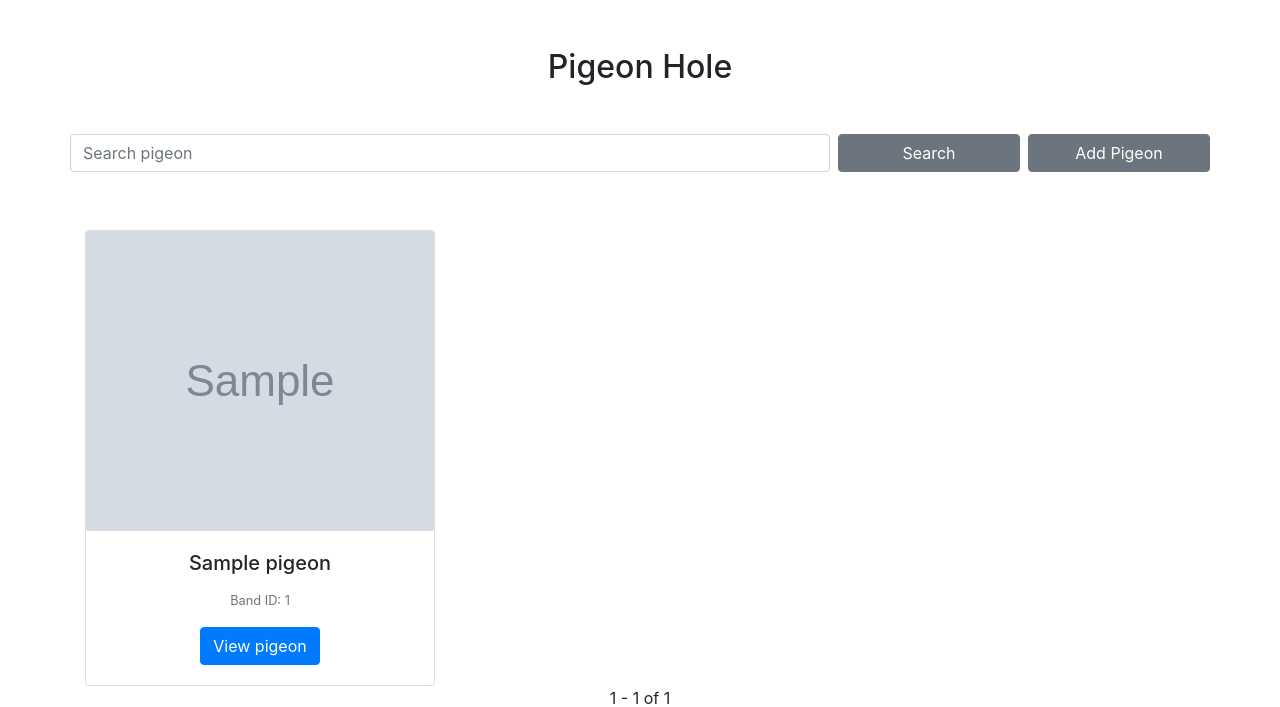
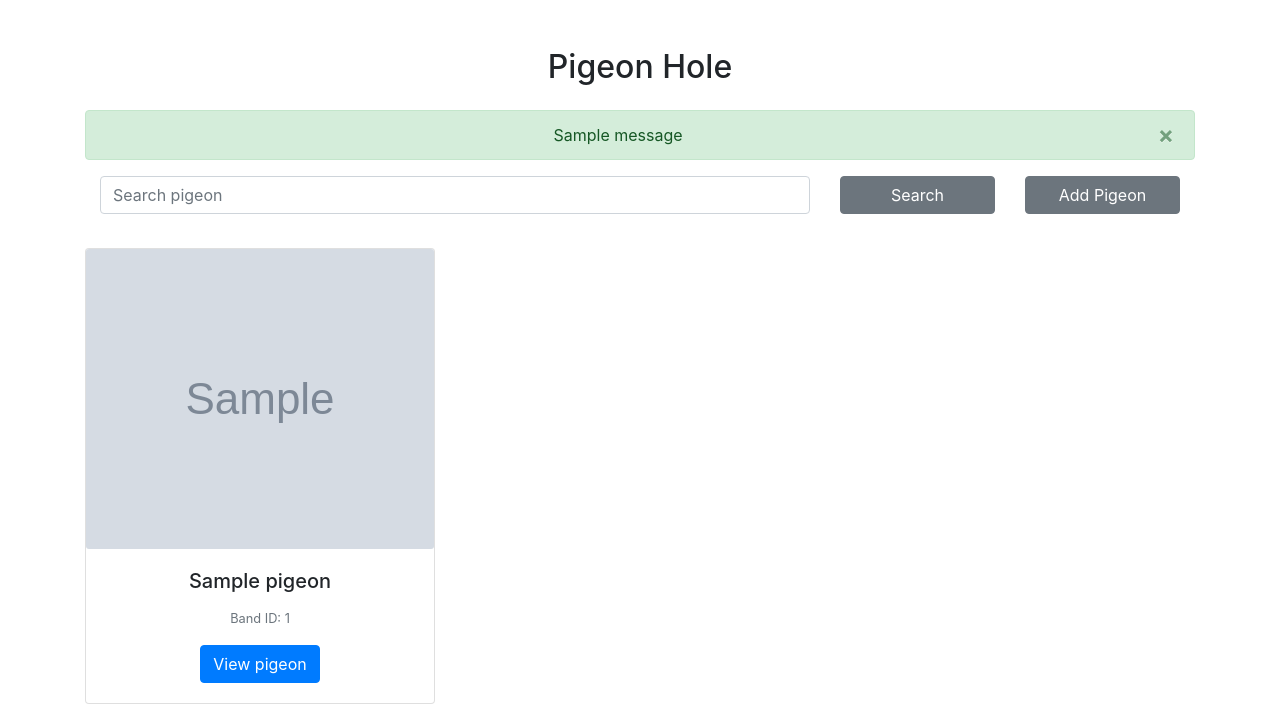
Before and after one commit to AoWangPhilly/pigeon-hole, a Flask app: page /pigeon/view in a window 1280 px wide. Shown: the part 56-763 px from the top of the page. Run offline with Flask 3, Linux system fonts and the light colour scheme; the visitor is signed in with stand-in values (Sample User, id 1); tables that the repository leaves empty hold one stand-in row (values such as "Sample post"); grey boxes marked "Sample" are stand-in pictures; one stand-in notice (Sample message) is shown; some libraries are stand-ins or nearby versions.

Commit message:
add in messages when adding and deleting pigeons

```diff
--- a/api/pigeon_bp.py
+++ b/api/pigeon_bp.py
@@ -14,6 +14,7 @@ from flask import (
     redirect,
     url_for,
     session,
+    flash,
 )
 
 from models import PigeonHierarchy, db, Pigeon
@@ -125,6 +126,9 @@ def add():
         )
         db.session.add(pigeon)
         db.session.commit()
+
+        success_message = f"{name} has been added successfully"
+        flash(success_message, "success")
         return redirect(url_for("pigeon.view"))
     return render_template("add.html", session=session, form=form)
 
@@ -167,6 +171,9 @@ def delete(id):
     pigeon = Pigeon.query.filter_by(_id=id).first()
     db.session.delete(pigeon)
     db.session.commit()
+
+    delete_message = f"{pigeon.name} has successfully been removed."
+    flash(delete_message, "danger")
     return redirect(url_for("pigeon.view"))
 
 
--- a/templates/view.html
+++ b/templates/view.html
@@ -23,13 +23,36 @@
 
 {% block content %}
 <div class="mt-5 text-center">
-    <h2 class="mb-5">Pigeon Hole</h2>
+    <h2 class="mb-4">Pigeon Hole</h2>
+    {% with messages = get_flashed_messages(with_categories=true) %}
+      {% if messages %}
+        {% for category, message in messages %}
+          <div class="alert alert-{{ category }} alert-dismissible fade show" role="alert">
+            {{ message }}
+            <button type="button" class="close" data-dismiss="alert" aria-label="Close">
+              <span aria-hidden="true">&times;</span>
+            </button>
+          </div>
+        {% endfor %}
+      {% endif %}
+    {% endwith %}
+
+
     {% if not is_empty %}
-    <div class="row form-outline mb-5" data-mdb-input-init>
-        <input id="pigeonSearch" type="search" id="form1" class="form-control col-md-8 mr-2" placeholder="Search pigeon" aria-label="Search" value="{{ name }}" />
-        <button id="pigeonSearchButton" class="col-md btn btn-secondary mr-2">Search</button>
-        <button class="col-md btn btn-secondary" onclick="window.location.href='/pigeon/add'">Add Pigeon</button>
+    <div class="container">
+        <div class="row form-outline mb-4" data-mdb-input-init>
+            <div class="col-md-8">
+                <input id="pigeonSearch" type="search" class="form-control" placeholder="Search pigeon" aria-label="Search" value="{{ name }}" />
+            </div>
+            <div class="col-md-2">
+                <button id="pigeonSearchButton" class="btn btn-secondary btn-block">Search</button>
+            </div>
+            <div class="col-md-2">
+                <button class="btn btn-secondary btn-block" onclick="window.location.href='/pigeon/add'">Add Pigeon</button>
+            </div>
+        </div>
     </div>
+
     <div class="row">
         {% for pigeon in page %}
         <div class="col-4 h-100">
```
